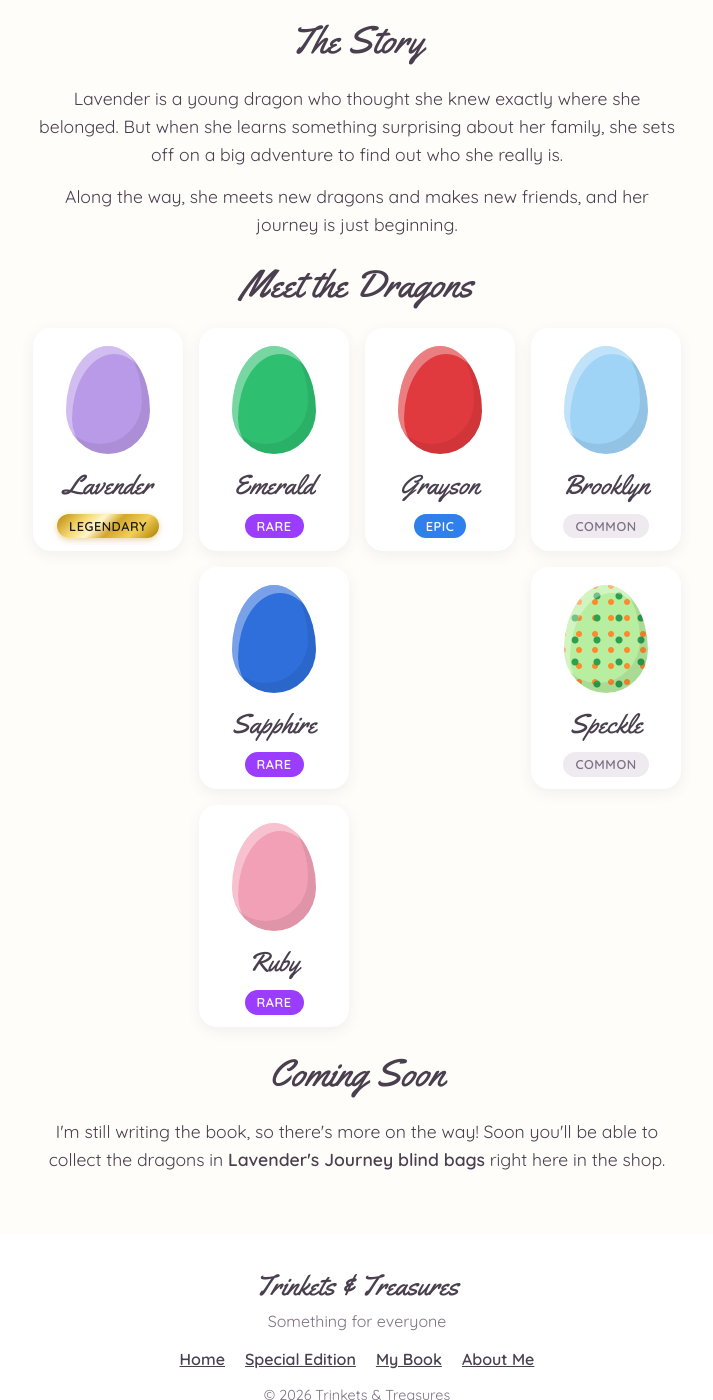
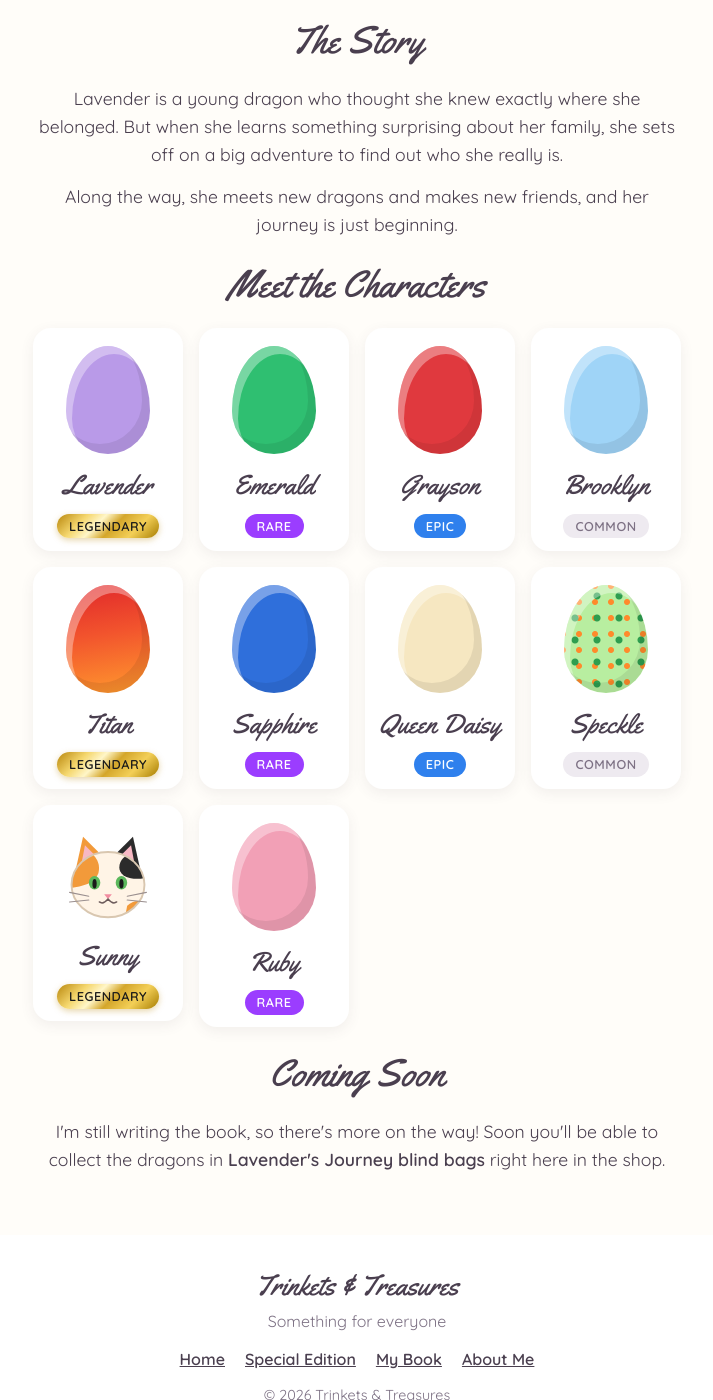
Before and after one commit to LucysTrinketsandTreasures/website-files, a Jekyll site: the page built from book.html, in a window 1280 px wide and 1400 px high, scrolled down 408 px. Shown: the whole window, without its empty margins (283-996 px from the left). Built offline with Jekyll 4.4.1, drawn with Linux system fonts in a browser that asks for light colours.

Commit message:
Add Titan, Sunny, and Queen Daisy to the characters

```diff
--- a/book.html
+++ b/book.html
@@ -17,13 +17,45 @@ description: A dragon adventure story Lucy is writing.
 </section>
 
 <section>
-  <h2>Meet the Dragons</h2>
+  <h2>Meet the Characters</h2>
 
   <div class="dragon-columns">
     <div class="dragon-grid">
       <div class="dragon-card">
         <div class="dragon-egg egg-lavender"></div>
         <p class="dragon-name">Lavender</p>
+        <p class="rarity rarity-legendary">Legendary</p>
+      </div>
+      <div class="dragon-card">
+        <div class="dragon-egg egg-titan"></div>
+        <p class="dragon-name">Titan</p>
+        <p class="rarity rarity-legendary">Legendary</p>
+      </div>
+      <div class="dragon-card">
+        <div class="cat-head" role="img" aria-label="Calico cat head">
+          <svg viewBox="0 0 100 100" xmlns="http://www.w3.org/2000/svg">
+            <defs><clipPath id="sunny-head"><ellipse cx="50" cy="58" rx="38" ry="34"/></clipPath></defs>
+            <polygon points="16,44 24,8 46,30" fill="#f29a3a"/>
+            <polygon points="22,38 26,17 39,30" fill="#f7b8c4"/>
+            <polygon points="84,44 76,8 54,30" fill="#2b2b2b"/>
+            <polygon points="78,38 74,17 61,30" fill="#f7b8c4"/>
+            <ellipse cx="50" cy="58" rx="38" ry="34" fill="#fff4e6"/>
+            <g clip-path="url(#sunny-head)">
+              <path d="M8 20 C 30 18, 44 30, 40 46 C 36 58, 20 60, 8 62 Z" fill="#f29a3a"/>
+              <path d="M92 22 C 74 22, 60 30, 62 42 C 64 52, 80 54, 92 50 Z" fill="#2b2b2b"/>
+              <path d="M70 80 C 78 72, 90 74, 94 84 L 94 100 L 66 100 Z" fill="#f29a3a"/>
+            </g>
+            <ellipse cx="50" cy="58" rx="38" ry="34" fill="none" stroke="#d9c7b0" stroke-width="2"/>
+            <ellipse cx="36" cy="56" rx="6" ry="7" fill="#5cb85c"/>
+            <ellipse cx="64" cy="56" rx="6" ry="7" fill="#5cb85c"/>
+            <ellipse cx="36" cy="57" rx="2.2" ry="5" fill="#1a1a1a"/>
+            <ellipse cx="64" cy="57" rx="2.2" ry="5" fill="#1a1a1a"/>
+            <polygon points="46,68 54,68 50,73" fill="#f28ca0"/>
+            <path d="M50 73 Q 45 79 41 76 M50 73 Q 55 79 59 76" stroke="#6b5a5a" stroke-width="1.6" fill="none" stroke-linecap="round"/>
+            <path d="M30 70 L 10 66 M30 74 L 10 76 M70 70 L 90 66 M70 74 L 90 76" stroke="#9a8f8f" stroke-width="1.2" stroke-linecap="round"/>
+          </svg>
+        </div>
+        <p class="dragon-name">Sunny</p>
         <p class="rarity rarity-legendary">Legendary</p>
       </div>
     </div>
@@ -52,6 +84,11 @@ description: A dragon adventure story Lucy is writing.
         <p class="dragon-name">Grayson</p>
         <p class="rarity rarity-epic">Epic</p>
       </div>
+      <div class="dragon-card">
+        <div class="dragon-egg egg-queen-daisy"></div>
+        <p class="dragon-name">Queen Daisy</p>
+        <p class="rarity rarity-epic">Epic</p>
+      </div>
     </div>
 
     <div class="dragon-grid">
```
